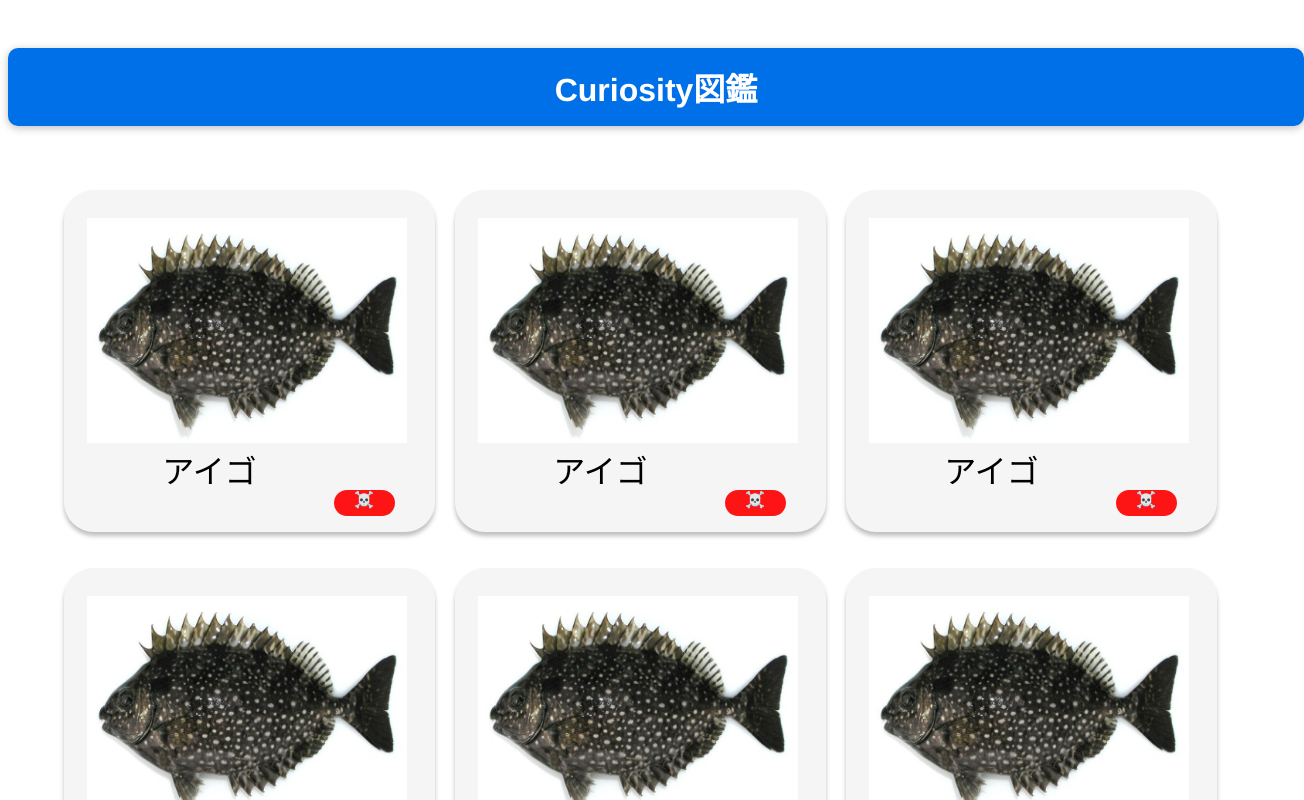
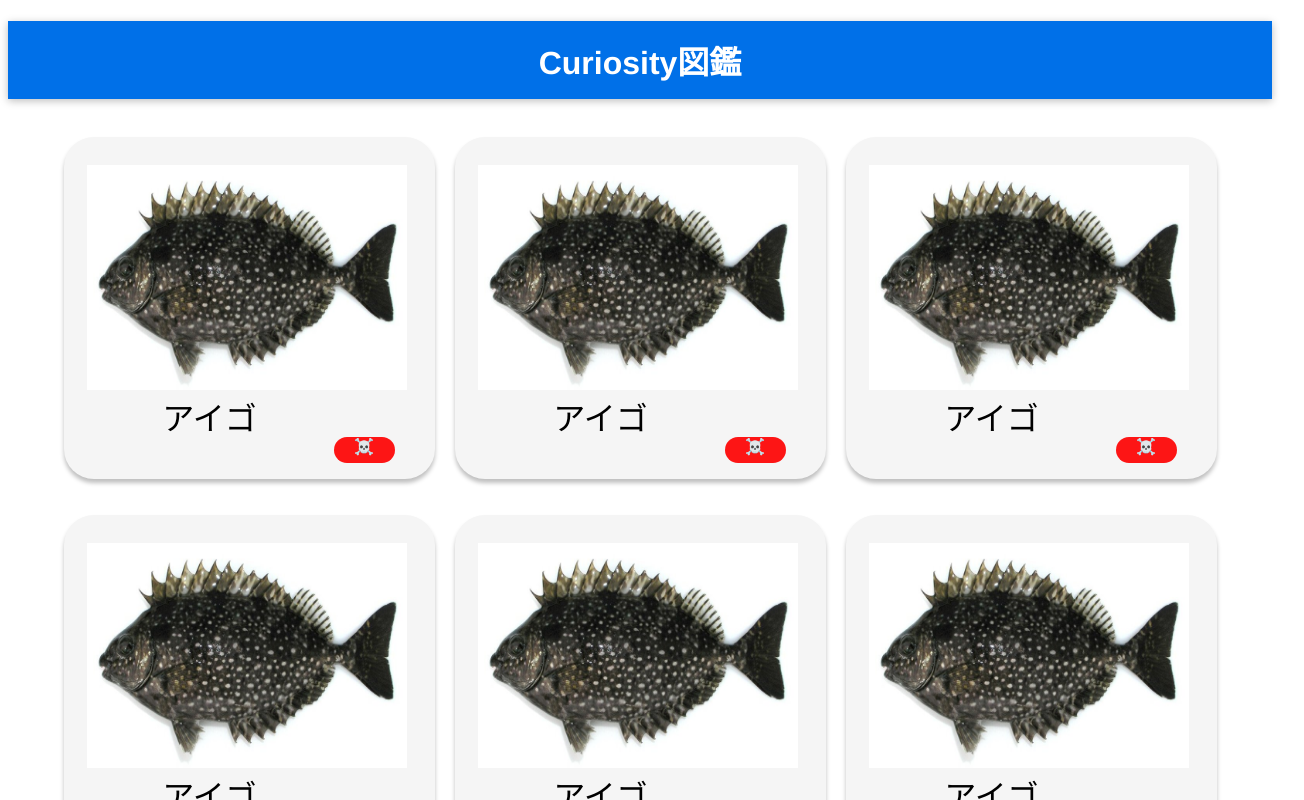
Before and after one commit to hoka-isdl/curiosity_frontend, a Vue app: page / in a window 1280 px wide. Shown: the top 800 px of the page, 1304 px wide, since content can reach past the window. Built offline with nearby package versions, Linux system fonts and the light colour scheme.

Commit message:
header edited

```diff
--- a/src/components/PageHeader.vue
+++ b/src/components/PageHeader.vue
@@ -5,15 +5,14 @@
 <script>
 </script>
 <style scoped>
+
 h1 {
   box-shadow: 0 2px 8px rgba(0, 0, 0, 0.26);
-  margin: 3rem auto;
-  border-radius: 10px;
   padding: 1rem;
   background-color: #0070e8;
   color: white;
   text-align: center;
   width: 100%;
-  max-width: 80rem;
+  box-sizing: border-box;
 }
 </style>
```
